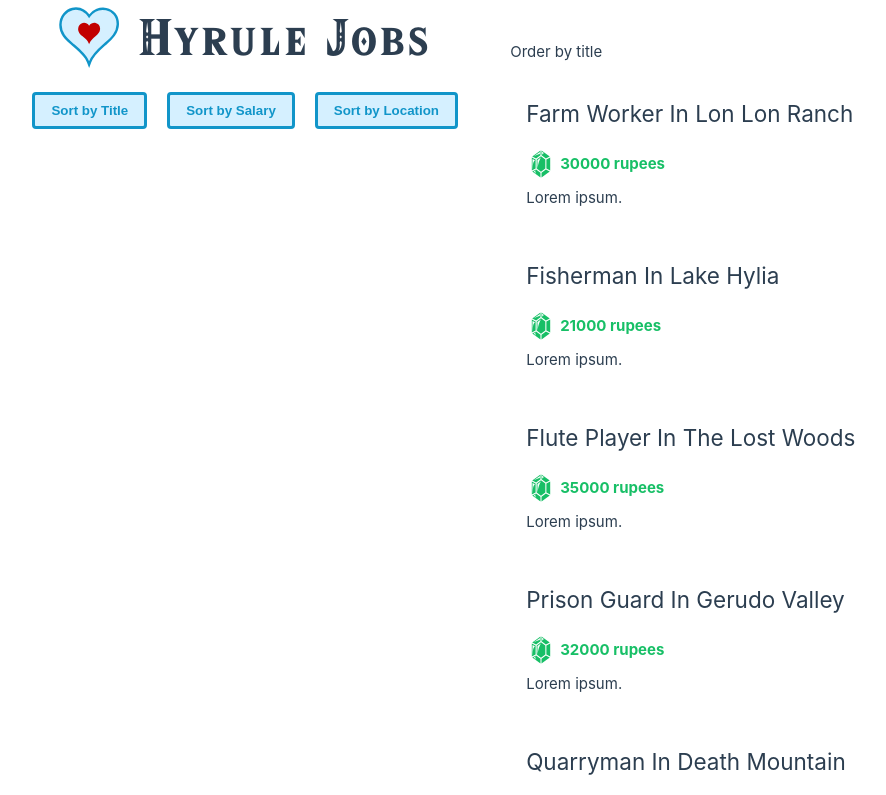
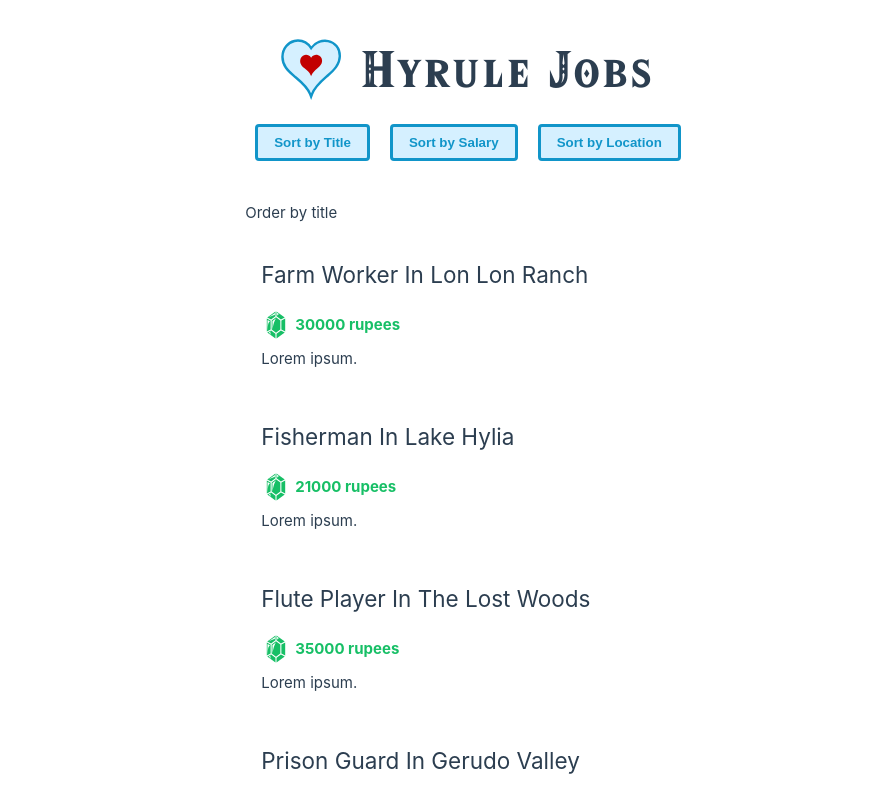
Before and after one commit to Trin4317/vue3-with-typescript, a Vue app: page / in a window 1280 px wide. Shown: the top 795 px of the page, without its empty margins (172-1058 px from the left). Built offline with nearby package versions, Linux system fonts and the light colour scheme.

Commit message:
edit styling

```diff
--- a/index.html
+++ b/index.html
@@ -4,7 +4,7 @@
     <meta charset="UTF-8">
     <link rel="icon" href="/favicon.ico">
     <meta name="viewport" content="width=device-width, initial-scale=1.0">
-    <title>Vite App</title>
+    <title>Hyrule Jobs</title>
   </head>
   <body>
     <div id="app"></div>
--- a/src/assets/main.css
+++ b/src/assets/main.css
@@ -28,9 +28,9 @@ a,
   }
 
   #app {
-    display: grid;
+    /* display: grid;
     grid-template-columns: 1fr 1fr;
-    padding: 0 2rem;
+    padding: 0 2rem; */
   }
 }
 
```
